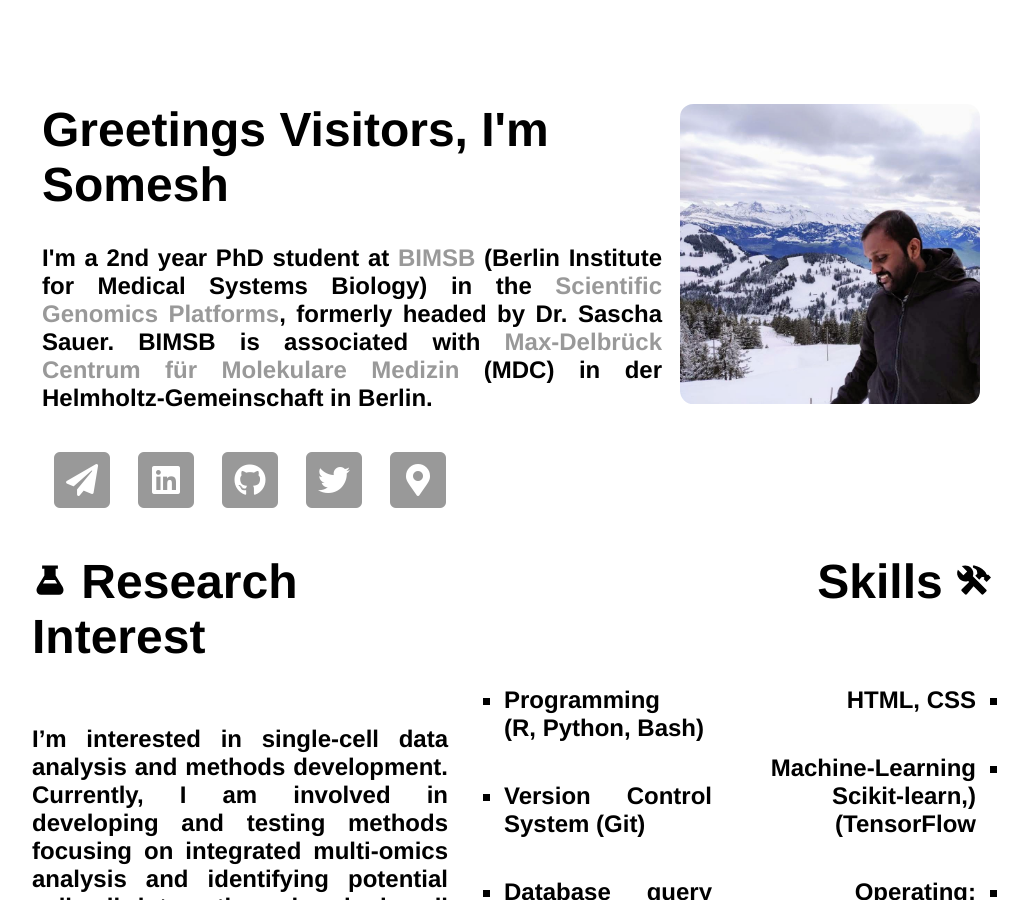
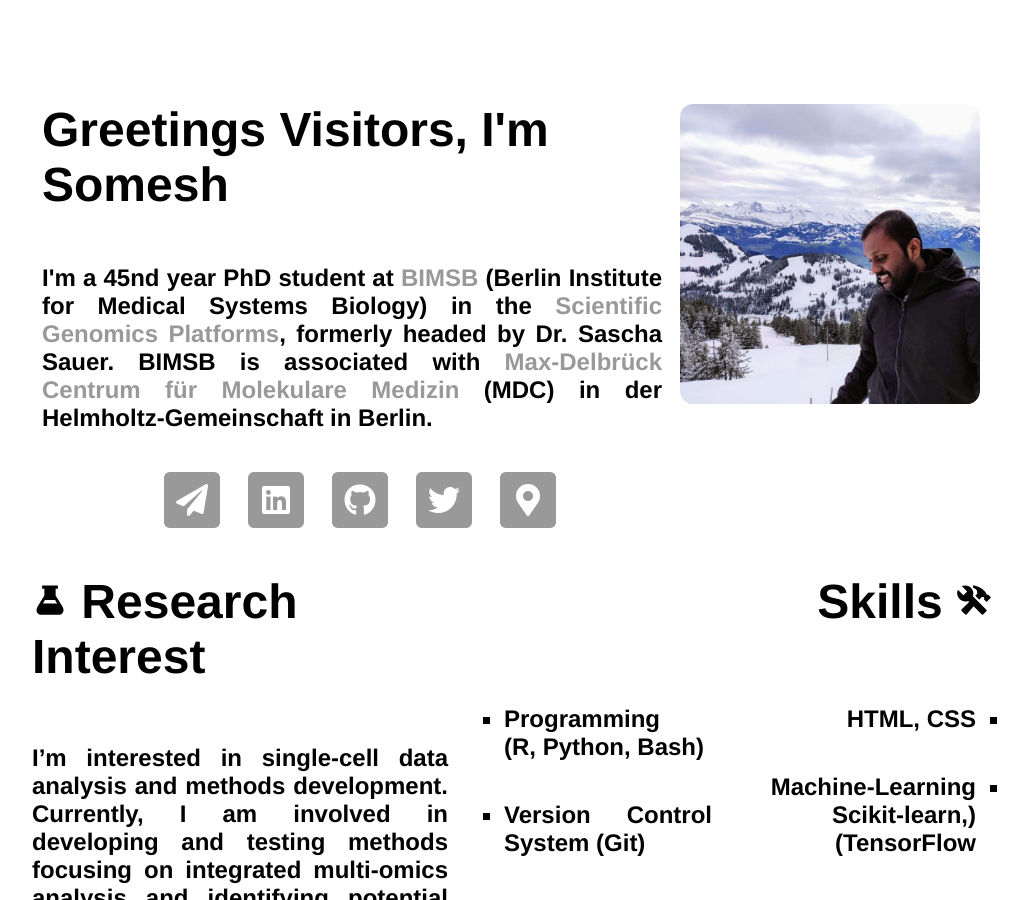
Before and after one commit to saisomesh2594/saisomesh2594.github.io, a Jekyll site: the page built from index.html, in a window 1280 px wide and 900 px high. Shown: the whole window, without its empty margins (128-1156 px from the left). Built offline with Jekyll 4.4.1, drawn with Linux system fonts in a browser that asks for light colours.

Commit message:
mock changes

```diff
--- a/index.html
+++ b/index.html
@@ -13,7 +13,7 @@
 
 	<div class="container" style="padding: 10px;">
 
-		<div id="text-container">
+		<div class="text-container">
 			<header>
 				<h1>
 				{% if site.welcome %}
@@ -23,14 +23,14 @@
 			</header>
 			<article>
 				<h2>
-					I'm a 2nd year PhD student at <a href="https://www.mdc-berlin.de/bimsb">BIMSB</a> (Berlin Institute for Medical Systems Biology) in the <a href="https://genomics.mdc-berlin.de/">Scientific Genomics Platforms</a>, formerly headed by Dr. Sascha Sauer.
+					I'm a 45nd year PhD student at <a href="https://www.mdc-berlin.de/bimsb">BIMSB</a> (Berlin Institute for Medical Systems Biology) in the <a href="https://genomics.mdc-berlin.de/">Scientific Genomics Platforms</a>, formerly headed by Dr. Sascha Sauer.
 					BIMSB is associated with <a href="https://www.mdc-berlin.de/">Max-Delbrück Centrum für Molekulare Medizin</a> (MDC) in der Helmholtz-Gemeinschaft in Berlin.
 
 				</h2>
 			</article>
-		<!--</div>-->
 
-		<div id="icon-container">
+
+			<div id="icon-container">
 				<a href="mailto:somesh.sai@mdc-berlin.de" title="Send me an email!">
 					<span class="fa-stack fa-2x">
   					<i class="fas fa-square fa-stack-2x"></i>
@@ -67,7 +67,7 @@
   					<i class="fas fa-file fa-stack-1x fa-inverse"></i>
 					</span>
 				</a>-->
-		</div>
+			</div>
 
 		</div>
 
```
